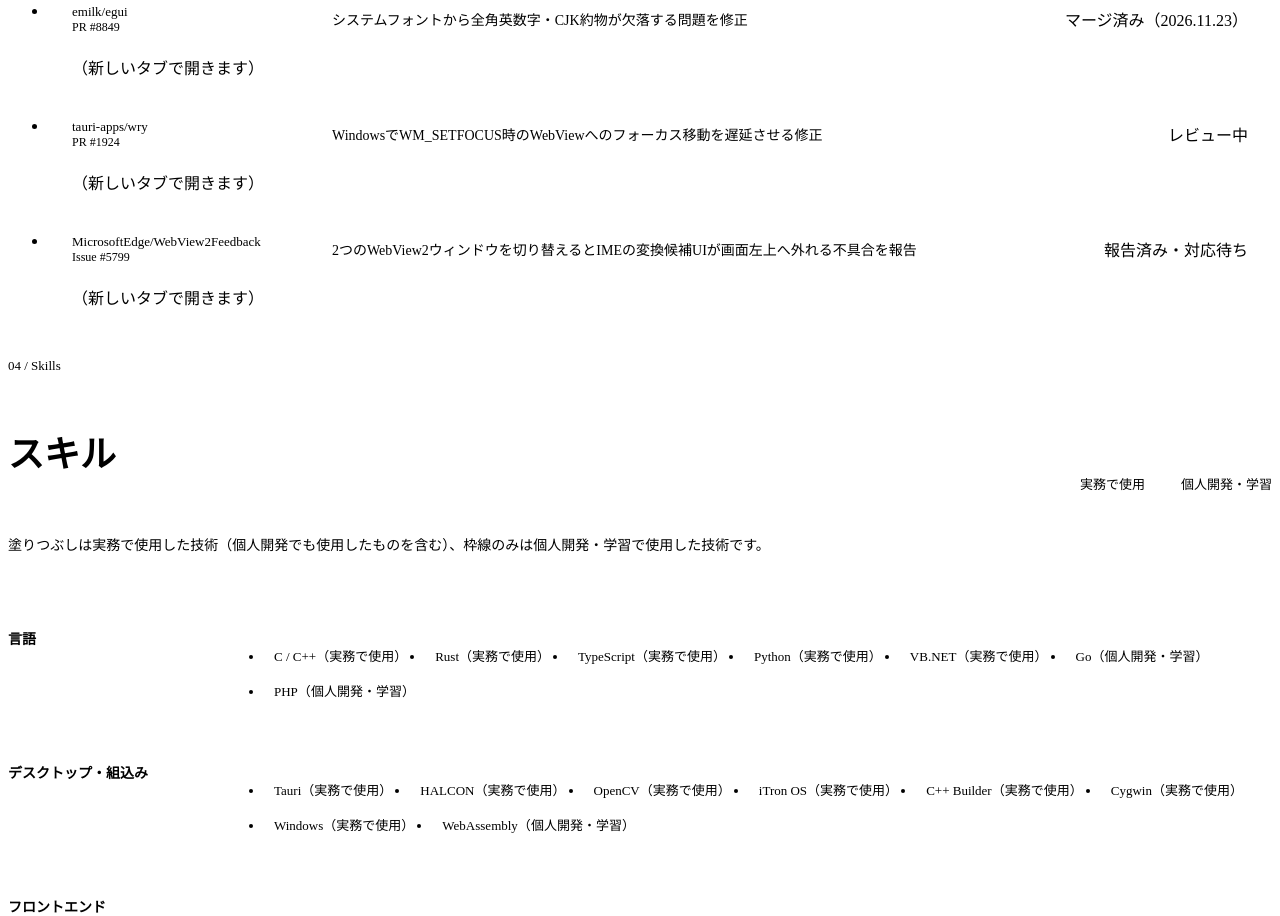
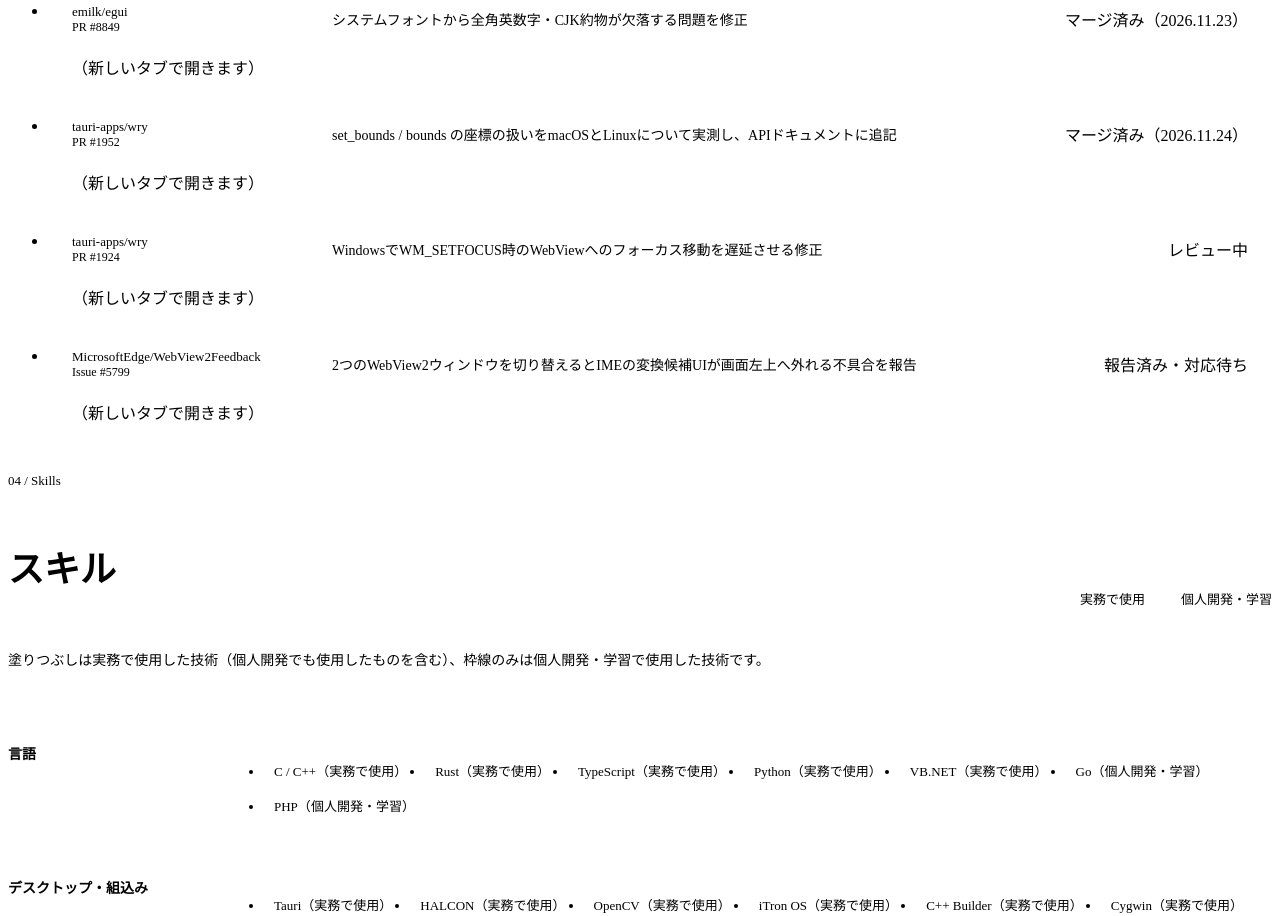
Before and after one commit to TakahiroNago/portfolio-site, a React (Vite) app: page / in a window 1280 px wide. Shown: the part 6480-7396 px from the top of the page. Built offline with nearby package versions, Linux system fonts and the light colour scheme; the HTML template or start-up script is replaced by a standard one.

Commit message:
feat: OSS活動にマージ済みの wry #1952 を追加
Co-Authored-By: Claude Fable 5.2 <noreply@anthropic.com>

```diff
--- a/src/content/ja.ts
+++ b/src/content/ja.ts
@@ -984,6 +984,13 @@ export const ja: SiteContent = {
     },
     {
       repository: 'tauri-apps/wry',
+      ref: 'PR #1952',
+      summary: 'set_bounds / bounds の座標の扱いをmacOSとLinuxについて実測し、APIドキュメントに追記',
+      href: 'https://github.com/tauri-apps/wry/pull/1952',
+      badge: { label: 'マージ済み（2026.11.24）', tone: 'done' },
+    },
+    {
+      repository: 'tauri-apps/wry',
       ref: 'PR #1924',
       summary: 'WindowsでWM_SETFOCUS時のWebViewへのフォーカス移動を遅延させる修正',
       href: 'https://github.com/tauri-apps/wry/pull/1924',
```
